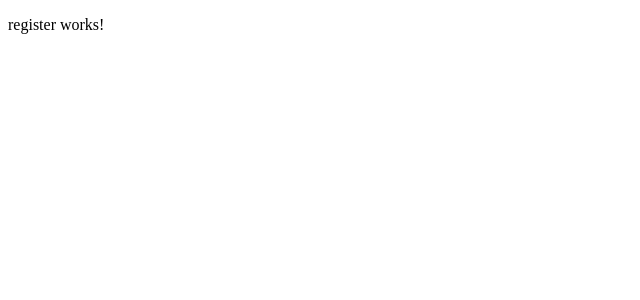
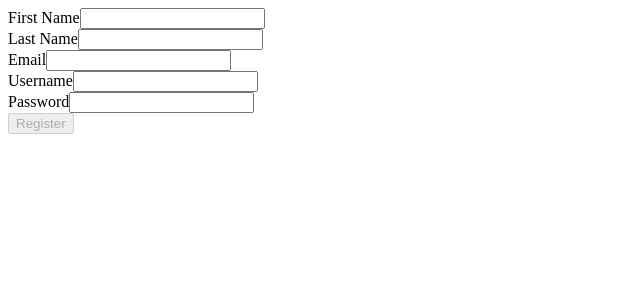
Before and after one commit to 200727-java-ng-usf/team-y-project-2, an Angular app in the folder Angular-AMEALGOES/: page /register in a window 1280 px wide. Shown: the top 300 px of the page, without its empty margins (0-640 px from the left). Built offline with nearby package versions, Linux system fonts and the light colour scheme.

Commit message:
Complete form template and added bootstrap

```diff
--- a/Angular-AMEALGOES/angular.json
+++ b/Angular-AMEALGOES/angular.json
@@ -24,6 +24,7 @@
               "src/assets"
             ],
             "styles": [
+              "node_modules\bootstrap\dist\css\bootstrap-grid.min.css"
               "src/styles.css"
             ],
             "scripts": []
--- a/Angular-AMEALGOES/package.json
+++ b/Angular-AMEALGOES/package.json
@@ -19,6 +19,8 @@
     "@angular/platform-browser": "~10.1.1",
     "@angular/platform-browser-dynamic": "~10.1.1",
     "@angular/router": "~10.1.1",
+    "@ng-bootstrap/ng-bootstrap": "^7.0.0",
+    "bootstrap": "^4.5.2",
     "rxjs": "~6.6.0",
     "tslib": "^2.0.0",
     "zone.js": "~0.10.2"
--- a/Angular-AMEALGOES/src/app/app.module.ts
+++ b/Angular-AMEALGOES/src/app/app.module.ts
@@ -3,6 +3,8 @@ import { NgModule } from '@angular/core';
 
 import { AppComponent } from './app.component';
 import { RegisterComponent } from './register/register.component';
+import { FormsModule, ReactiveFormsModule } from '@angular/forms';
+
 
 @NgModule({
   declarations: [
@@ -10,7 +12,9 @@ import { RegisterComponent } from './register/register.component';
     RegisterComponent
   ],
   imports: [
-    BrowserModule
+    BrowserModule,
+    FormsModule,
+    ReactiveFormsModule
   ],
   providers: [],
   bootstrap: [AppComponent]
--- a/Angular-AMEALGOES/src/app/register/register.component.html
+++ b/Angular-AMEALGOES/src/app/register/register.component.html
@@ -1 +1,48 @@
-<p>register works!</p>
+<div id="registration-container">
+    <form [formGroup]="registrationForm" (ngSubmit)="register()">
+
+        <div class="form-group">
+            <label for="firstName">First Name</label>
+            <input id="firstName" type="text" class="form-control" formControlName="firstName"/>
+            <div *ngIf="submitted && formFields.firstName.errors">
+                <p class="alert alert-danger">First Name Is Required!</p>
+            </div>
+        </div>
+
+        <div class="form-group">
+            <label for="lastName">Last Name</label>
+            <input id="lastName" type="text" class="form-control" formControlName="lastName"/>
+            <div *ngIf="submitted && formFields.lastName.errors">
+                <p class="alert alert-danger">Last Name Is Required!</p>
+            </div>
+        </div>
+
+        <div class="form-group">
+            <label for="email">Email</label>
+            <input id="email" type="email" class="form-control" formControlName="email"/>
+            <div *ngIf="submitted && formFields.email.errors">
+                <p class="alert alert-danger">Email Is Required!</p>
+            </div>
+        </div>
+
+        <div class="form-group">
+            <label for="username">Username</label>
+            <input id="username" type="text" class="form-control" formControlName="username"/>
+            <div *ngIf="submitted && formFields.username.errors">
+                <p class="alert alert-danger">Username Is Required!</p>
+            </div>
+        </div>
+
+        <div class="form-group">
+            <label for="Password">Password</label>
+            <input id="password" type="password" class="form-control" formControlName="password"/>
+            <div *ngIf="submitted && formFields.password.errors">
+                <p class="alert alert-danger">Password Is Required!</p>
+            </div>
+        </div>
+
+        <div class="form-group">
+            <button class="btn btn-primary" [disabled]="loading">Register</button>
+        </div>
+    </form>
+</div>
--- a/Angular-AMEALGOES/src/app/register/register.component.ts
+++ b/Angular-AMEALGOES/src/app/register/register.component.ts
@@ -1,4 +1,5 @@
 import { Component, OnInit } from '@angular/core';
+import { FormGroup, FormBuilder, Validators } from '@angular/forms';
 
 @Component({
   selector: 'app-register',
@@ -7,9 +8,30 @@ import { Component, OnInit } from '@angular/core';
 })
 export class RegisterComponent implements OnInit {
 
-  constructor() { }
+  registrationForm: FormGroup;
+  loading = true;
+  submitted = false;
+
+  constructor(private FormBuilder: FormBuilder) { }
 
   ngOnInit(): void {
+
+    this.registrationForm = this.FormBuilder.group({
+      firstName: ['', Validators.required],
+      lastName: ['', Validators.required],
+      email: ['', Validators.required],
+      username: ['', Validators.required],
+      password: ['', Validators.required]
+    });
+
+  }
+
+  get formFields() {
+    return this.registrationForm.controls;
+  }
+
+  register() {
+
   }
 
 }
--- a/Angular-AMEALGOES/src/styles.css
+++ b/Angular-AMEALGOES/src/styles.css
@@ -1 +1,3 @@
-/* You can add global styles to this file, and also import other style files */
+#registration-container {
+    padding: 10rem 10rem;
+}
```
Also changed, not shown: 1 other file (tests, documents, lock files or other folders).
